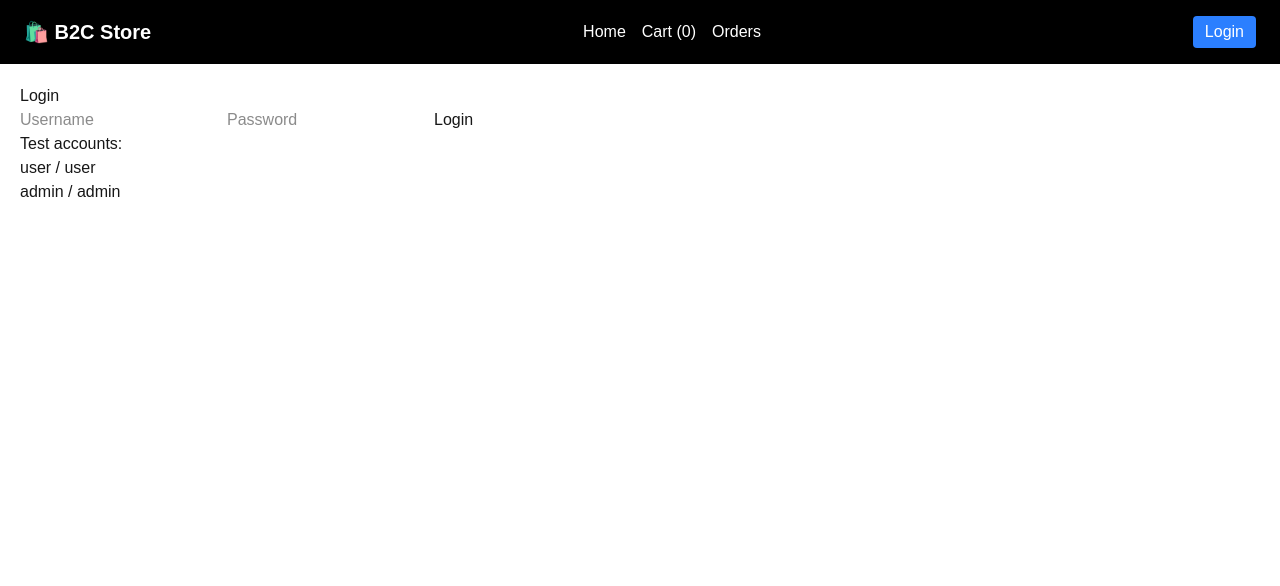
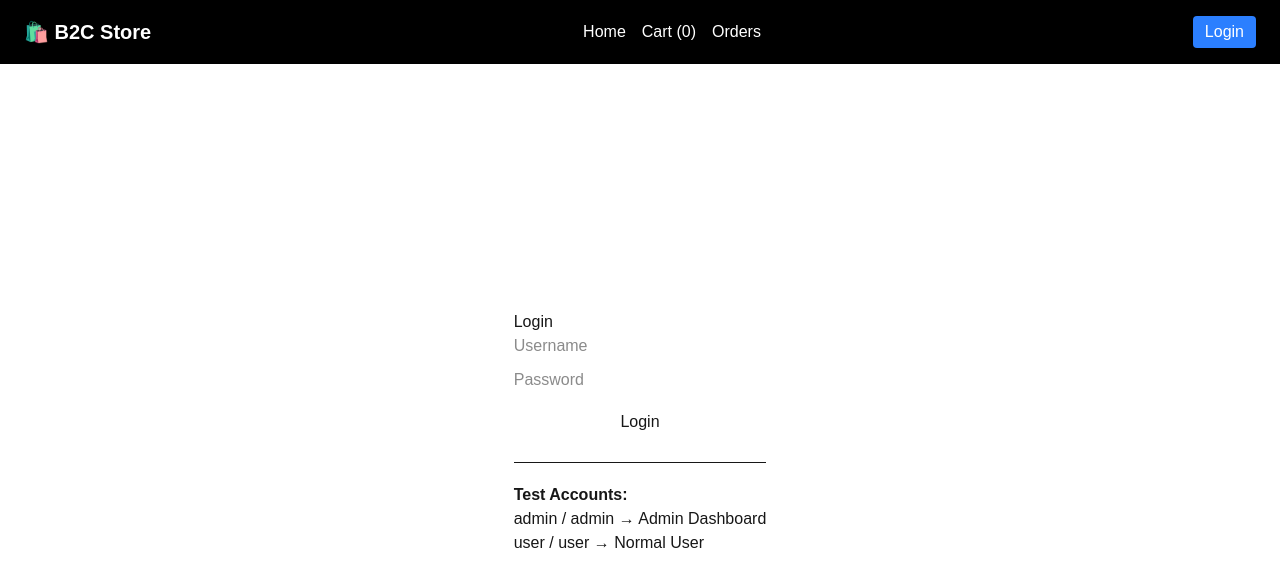
Before and after one commit to AadilJoshi/Full-Stack-Applied-Project, a Next.js app: page /login in a window 1280 px wide. Shown: the top 586 px of the page. Built offline with nearby package versions, Linux system fonts and the light colour scheme.

Commit message:
auth kindda working

```diff
--- a/app/admin/page.tsx
+++ b/app/admin/page.tsx
@@ -26,6 +26,7 @@ export default function AdminPage() {
 
   const [products, setProducts] = useState<Product[]>([]);
   const [orders, setOrders] = useState<Order[]>([]);
+  const [dataLoading, setDataLoading] = useState(true);
 
   const [form, setForm] = useState({
     name: "",
@@ -35,17 +36,24 @@ export default function AdminPage() {
     image: "",
   });
 
-  // 🔐 PROTECT ADMIN ROUTE
+  // ----------------------------
+  // AUTH GUARD (FIXED)
+  // ----------------------------
   useEffect(() => {
     if (loading) return;
 
     if (!user || user.role !== "admin") {
-      router.push("/login");
+      router.replace("/login");
     }
   }, [user, loading, router]);
 
-  // 📦 LOAD PRODUCTS + ORDERS
+  // ----------------------------
+  // LOAD DATA
+  // ----------------------------
   const loadData = async () => {
+    setDataLoading(true);
+
+    try {
       const [productsRes, ordersRes] = await Promise.all([
         fetch("/api/products"),
         fetch("/api/orders"),
@@ -56,13 +64,20 @@ export default function AdminPage() {
 
       setProducts(productsData);
       setOrders(ordersData);
+    } catch (err) {
+      console.error("Failed to load admin data:", err);
+    } finally {
+      setDataLoading(false);
+    }
   };
 
   useEffect(() => {
     loadData();
   }, []);
 
-  // ➕ ADD PRODUCT
+  // ----------------------------
+  // ADD PRODUCT
+  // ----------------------------
   const addProduct = async () => {
     if (!form.name || !form.price) return;
 
@@ -86,7 +101,9 @@ export default function AdminPage() {
     loadData();
   };
 
-  // ❌ DELETE PRODUCT
+  // ----------------------------
+  // DELETE PRODUCT
+  // ----------------------------
   const deleteProduct = async (id: number) => {
     await fetch(`/api/products?id=${id}`, {
       method: "DELETE",
@@ -95,9 +112,18 @@ export default function AdminPage() {
     loadData();
   };
 
-  // ⏳ LOADING STATE (IMPORTANT)
-  if (loading) {
+  // ----------------------------
+  // LOADING STATES
+  // ----------------------------
+  if (loading || dataLoading) {
     return <p style={{ padding: "20px" }}>Loading admin panel...</p>;
+  }
+
+  // ----------------------------
+  // ACCESS BLOCK (extra safety)
+  // ----------------------------
+  if (!user || user.role !== "admin") {
+    return <p style={{ padding: "20px" }}>Access denied</p>;
   }
 
   return (
@@ -164,7 +190,7 @@ export default function AdminPage() {
         </button>
       </div>
 
-      {/* PRODUCT LIST */}
+      {/* PRODUCTS */}
       <h2>Existing Products</h2>
 
       <div style={{ display: "grid", gap: "10px" }}>
@@ -202,7 +228,7 @@ export default function AdminPage() {
         ))}
       </div>
 
-      {/* ORDERS SECTION */}
+      {/* ORDERS */}
       <hr style={{ margin: "40px 0" }} />
 
       <h2>📜 Purchase Records</h2>
--- a/app/api/products/route.ts
+++ b/app/api/products/route.ts
@@ -7,11 +7,11 @@ export async function GET() {
   return NextResponse.json(products);
 }
 
-// CREATE product (admin)
+// CREATE product
 export async function POST(req: Request) {
   const body = await req.json();
 
-  const newProduct = await prisma.product.create({
+  const product = await prisma.product.create({
     data: {
       name: body.name,
       description: body.description,
@@ -21,7 +21,7 @@ export async function POST(req: Request) {
     },
   });
 
-  return NextResponse.json(newProduct);
+  return NextResponse.json(product);
 }
 
 // DELETE product
--- a/app/login/page.tsx
+++ b/app/login/page.tsx
@@ -11,25 +11,32 @@ export default function LoginPage() {
   const [username, setUsername] = useState("");
   const [password, setPassword] = useState("");
   const [error, setError] = useState("");
+  const [loading, setLoading] = useState(false);
 
   const handleLogin = async () => {
+    setLoading(true);
+    setError("");
+
     const success = await login(username, password);
+
+    setLoading(false);
 
     if (success) {
       router.push("/");
     } else {
-    setError("Invalid credentials");
+      setError("Invalid credentials. Try admin/admin or user/user");
     }
   };
 
   return (
-    <main style={{ padding: "20px" }}>
+    <main style={{ padding: "20px", maxWidth: "400px", margin: "auto" }}>
       <h1>Login</h1>
 
       <input
         placeholder="Username"
         value={username}
         onChange={(e) => setUsername(e.target.value)}
+        style={{ display: "block", marginBottom: "10px", width: "100%" }}
       />
 
       <input
@@ -37,15 +44,30 @@ export default function LoginPage() {
         type="password"
         value={password}
         onChange={(e) => setPassword(e.target.value)}
+        style={{ display: "block", marginBottom: "10px", width: "100%" }}
       />
 
-      <button onClick={handleLogin}>Login</button>
+      <button
+        onClick={handleLogin}
+        disabled={loading}
+        style={{
+          padding: "8px 12px",
+          cursor: "pointer",
+          width: "100%",
+        }}
+      >
+        {loading ? "Logging in..." : "Login"}
+      </button>
 
-      {error && <p style={{ color: "red" }}>{error}</p>}
+      {error && (
+        <p style={{ color: "red", marginTop: "10px" }}>{error}</p>
+      )}
 
-      <p>Test accounts:</p>
-      <p>user / user</p>
-      <p>admin / admin</p>
+      <hr style={{ margin: "20px 0" }} />
+
+      <p><b>Test Accounts:</b></p>
+      <p>admin / admin → Admin Dashboard</p>
+      <p>user / user → Normal User</p>
     </main>
   );
 }
--- a/context/AuthContext.tsx
+++ b/context/AuthContext.tsx
@@ -1,6 +1,12 @@
 "use client";
 
-import { createContext, useContext, useEffect, useState, ReactNode } from "react";
+import {
+  createContext,
+  useContext,
+  useEffect,
+  useState,
+  ReactNode,
+} from "react";
 
 type User = {
   id: number;
@@ -21,7 +27,9 @@ export function AuthProvider({ children }: { children: ReactNode }) {
   const [user, setUser] = useState<User | null>(null);
   const [loading, setLoading] = useState(true);
 
-  // load from localStorage
+  // ----------------------------
+  // LOAD FROM LOCALSTORAGE (FOR DEMO)
+  // ----------------------------
   useEffect(() => {
     const storedUser = localStorage.getItem("user");
 
@@ -32,32 +40,45 @@ export function AuthProvider({ children }: { children: ReactNode }) {
     setLoading(false);
   }, []);
 
+  // ----------------------------
+  // FAKE LOGIN (NO API)
+  // ----------------------------
   const login = async (username: string, password: string) => {
-    try {
-      const res = await fetch("/api/auth/login", {
-        method: "POST",
-        headers: { "Content-Type": "application/json" },
-        body: JSON.stringify({ username, password }),
-      });
+    if (username === "admin" && password === "admin") {
+      const adminUser = {
+        id: 1,
+        username: "admin",
+        role: "admin",
+      };
 
-      if (!res.ok) return false;
-
-      const data = await res.json();
-
-      setUser(data.user);
-      localStorage.setItem("user", JSON.stringify(data.user));
-      localStorage.setItem("token", data.token);
+      setUser(adminUser);
+      localStorage.setItem("user", JSON.stringify(adminUser));
 
       return true;
-    } catch {
-      return false;
     }
+
+    if (username === "user" && password === "user") {
+      const normalUser = {
+        id: 2,
+        username: "user",
+        role: "user",
+      };
+
+      setUser(normalUser);
+      localStorage.setItem("user", JSON.stringify(normalUser));
+
+      return true;
+    }
+
+    return false;
   };
 
+  // ----------------------------
+  // LOGOUT
+  // ----------------------------
   const logout = () => {
     setUser(null);
     localStorage.removeItem("user");
-    localStorage.removeItem("token");
   };
 
   return (
@@ -67,8 +88,13 @@ export function AuthProvider({ children }: { children: ReactNode }) {
   );
 }
 
+// ----------------------------
+// HOOK
+// ----------------------------
 export function useAuth() {
   const context = useContext(AuthContext);
-  if (!context) throw new Error("useAuth must be used inside AuthProvider");
+  if (!context) {
+    throw new Error("useAuth must be used inside AuthProvider");
+  }
   return context;
 }
--- a/prisma/seed.ts
+++ b/prisma/seed.ts
@@ -5,8 +5,11 @@ const prisma = new PrismaClient();
 
 async function main() {
   // --------------------
-  // PRODUCTS
+  // PRODUCTS (SAFE RESEED)
   // --------------------
+
+  await prisma.product.deleteMany();
+
   await prisma.product.createMany({
     data: [
       {
@@ -36,6 +39,7 @@ async function main() {
   // --------------------
   // USERS
   // --------------------
+
   const adminPassword = await bcrypt.hash("admin", 10);
   const userPassword = await bcrypt.hash("user", 10);
 
@@ -44,7 +48,7 @@ async function main() {
     update: {},
     create: {
       username: "admin",
-      password: "adminPassword",
+      password: adminPassword,
       role: "admin",
     },
   });
@@ -59,7 +63,7 @@ async function main() {
     },
   });
 
-  console.log("✅ Seed complete: products + users created");
+  console.log("Seed complete: products + users created");
 }
 
 main()
```
Lines whose indentation alone changed are shown as unchanged.
